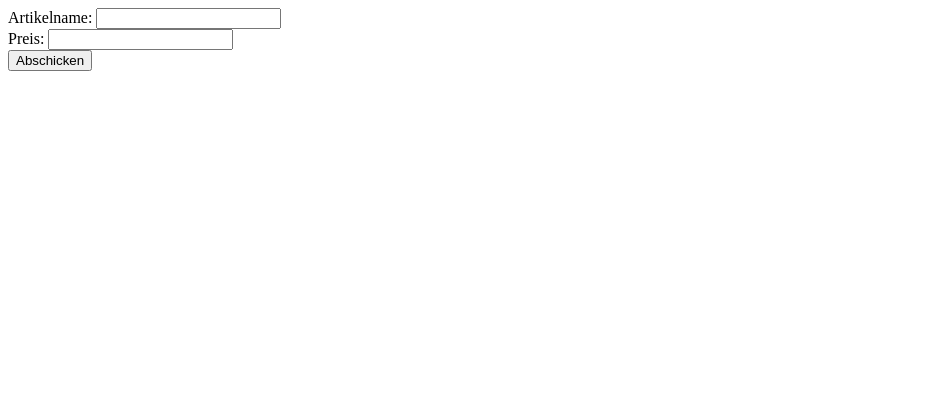
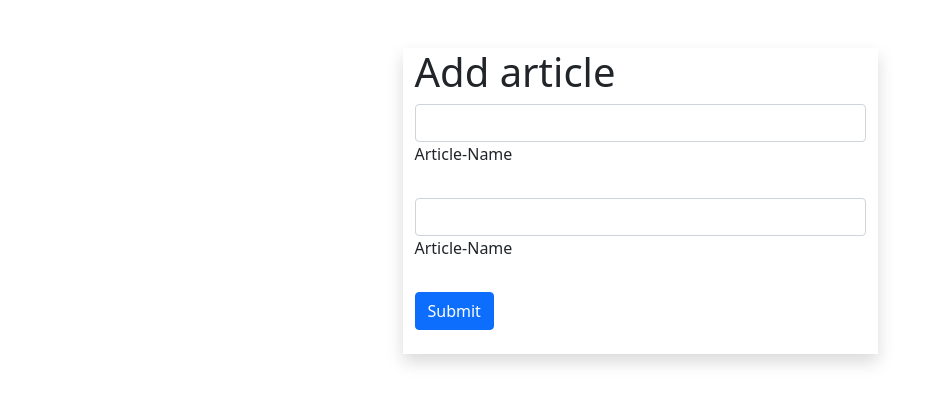
Before and after one commit to sn0b4ll/kinderbasar, a Flask app: page /add_article in a window 1280 px wide. Shown: the top 405 px of the page, without its empty margins (0-937 px from the left). Run offline with Flask 2, Linux system fonts and the light colour scheme; the visitor is signed in with stand-in values (Sample User, id 1).

Commit message:
Removed unneeded flud container and made add_article.html nicer.

```diff
--- a/templates/add_article.html
+++ b/templates/add_article.html
@@ -1,11 +1,22 @@
-<html>
-    <form method="POST" action="/article">
-        <label for="name">Artikelname:
-        <input type="text" id="name" name="name">
-        <br>
-        <label for="name">Preis:
-        <input type="text" id="price" name="price">
-        <br>
-        <input type="submit" value="Abschicken">
-    </form>
-</html>
+{% include 'header.html' %}
+<div class="container">
+	<div class="row justify-content-center align-items-center">
+		<div class="col-md-5 shadow mt-5">
+            <h1>Add article</h1>
+            <form method="POST" action="/article">
+                <div class="form-outline mb-4">
+                    <input type="text" id="name" name="name" class="form-control">
+                    <label class="form-label" for="name">Article-Name</label>
+                </div>
+
+                <div class="form-outline mb-4">
+                    <input type="text" id="price" name="price" class="form-control">
+                    <label class="form-label" for="price">Article-Name</label>
+                </div>
+                <input type="submit" class="btn btn-primary btn-block mb-4" value="Submit">
+            </form>
+        </div>
+    </div>
+</div>
+
+{% include 'footer.html' %}
--- a/templates/login.html
+++ b/templates/login.html
@@ -1,6 +1,6 @@
 {% include 'header.html' %}
 <section class="vh-100">
-	<div class="container-fluid h-custom">
+	<div class="container">
     	<div class="row d-flex justify-content-center align-items-center">
       		<div class="col-md-8 col-lg-6 col-xl-4 offset-xl-1 mt-5 shadow">
 				<form action="" method = "post">
```
